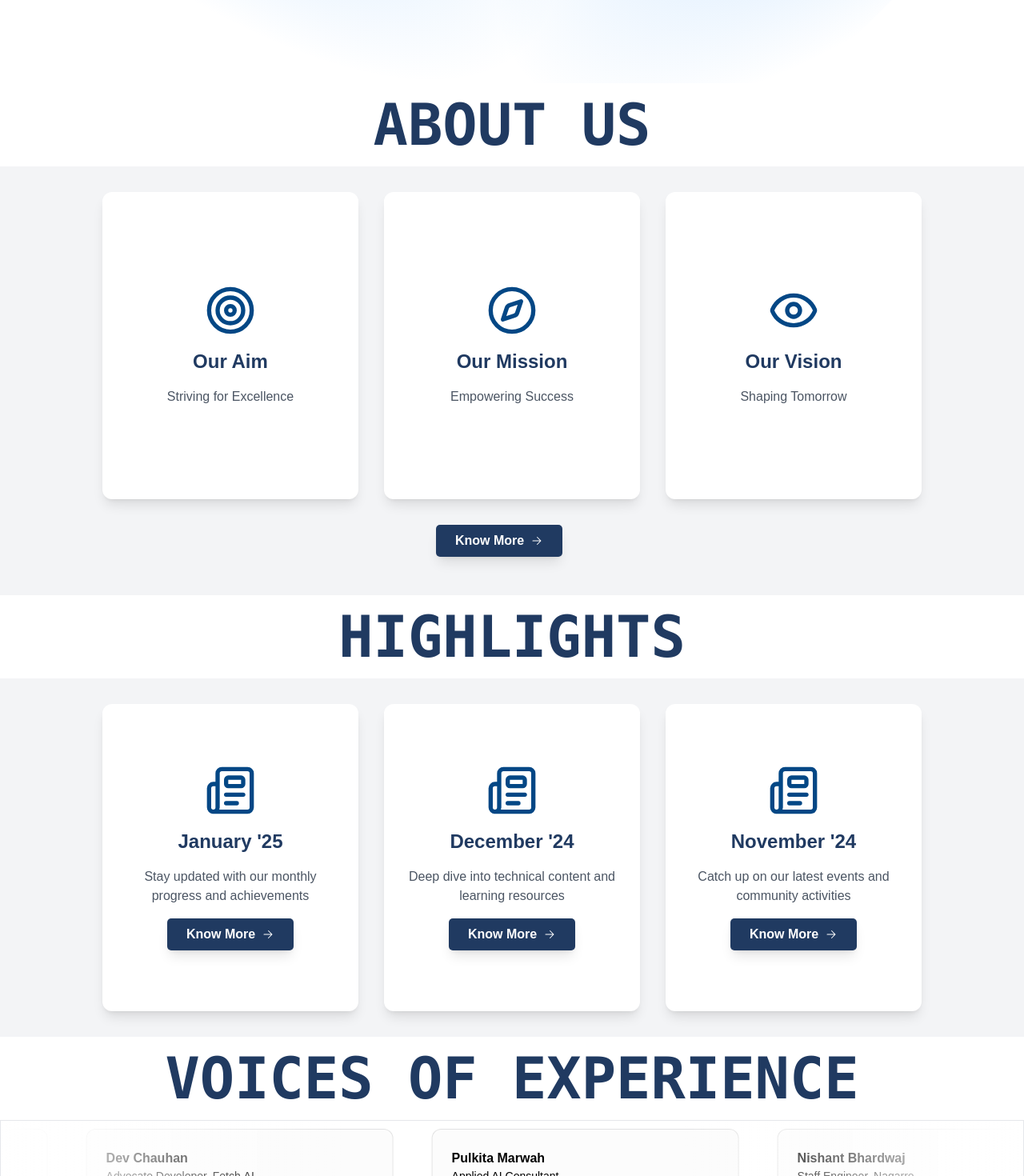
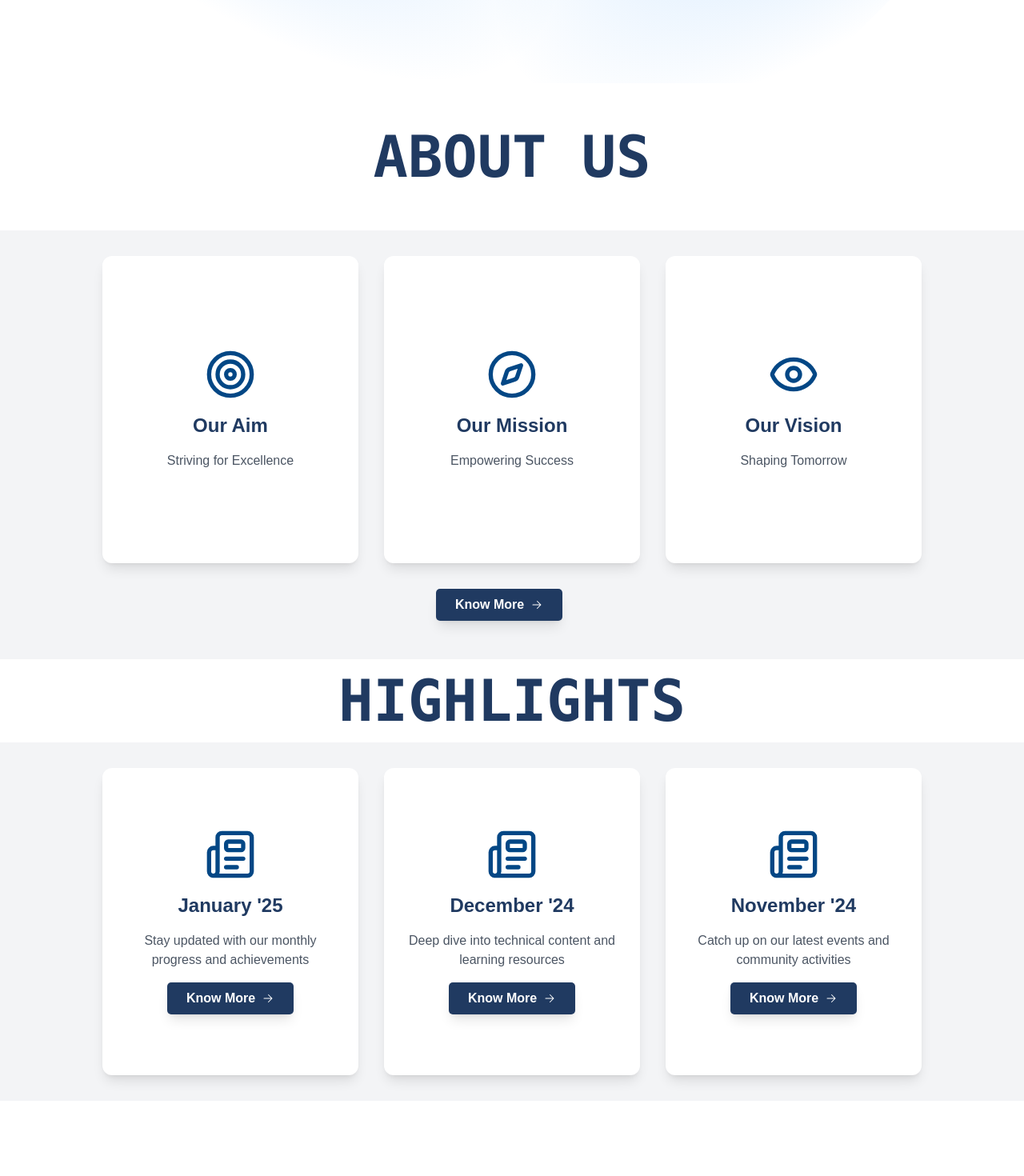
Before and after one commit to StrugglerSuryansh/mlsamiet2.0, a Next.js app: page / in a window 1280 px wide. Shown: the part 680-2150 px from the top of the page at 80% size. Built offline with nearby package versions, Linux system fonts and the light colour scheme.

Commit message:
knowmore fixed

```diff
--- /dev/null
+++ b/src/app/contactus/page.tsx
@@ -0,0 +1,9 @@
+import ContactForm from "@/components/ContactForm";
+
+const contactus = () => {
+    return (
+        <ContactForm/>
+    );
+}
+
+export default contactus;
--- a/src/app/page.tsx
+++ b/src/app/page.tsx
@@ -3,9 +3,6 @@ import { SpotlightNewDemo } from "@/components/HeroSection";
 import { MagicCardDemo } from "@/components/MagicCardDemo";
 import { MarqueeDemo } from "@/components/MarqueeDemo";
 import { AnimatedTestimonialsDemo } from "@/components/AnimatedTestimonials";
-import ContactForm from "@/components/ContactForm";
-import CanvasRevealEffectDemo from "@/components/CanvasRevealEffectDemo";
-import MembersPage from "./members/page";
 import Cards from "@/components/cards";
 import { NewsletterCards } from "@/components/NewsletterCard";
 
@@ -119,7 +116,6 @@ export default function Home() {
         testimonials={testimonials}
         title="MEET THE LEADERS"
       />
-      <ContactForm />
     </div>
   );
 }
--- a/src/components/AnimatedTestimonials.tsx
+++ b/src/components/AnimatedTestimonials.tsx
@@ -28,7 +28,7 @@ export function AnimatedTestimonialsDemo({
   title,
   autoChangeInterval = 2000,
   isAutoChange = false,
-  className = "flex flex-col items-center justify-center gap-4 text-[#203A61] dark:text-cyan-400 text-center font-bold font-mono m-4",
+  className = "flex flex-col items-center justify-center gap-4 text-[#203A61] dark:text-cyan-400 text-center font-bold font-mono m-4 pt-24",
 }: AnimatedTestimonialsProps) {
   const [currentIndex, setCurrentIndex] = useState(0);
 
--- a/src/components/ContactForm.tsx
+++ b/src/components/ContactForm.tsx
@@ -94,7 +94,7 @@ export default function ContactForm() {
             by="character"
             className="text-3xl sm:text-4xl md:text-5xl lg:text-6xl xl:text-7xl"
           >
-            Contact us
+            JOIN US
           </TextAnimate>
         </div>
 
--- a/src/components/MarqueeDemo.tsx
+++ b/src/components/MarqueeDemo.tsx
@@ -103,7 +103,7 @@ const ReviewCard = ({
 export function MarqueeDemo() {
   return (
     <>
-      <div className="flex flex-col items-center justify-center gap-4 text-[#203A61] dark:text-cyan-400 text-center font-bold font-mono m-4">
+      <div className="flex flex-col items-center justify-center gap-4 text-[#203A61] p-12 dark:text-cyan-400 text-center font-bold font-mono m-4 pt-28">
         <TextAnimate
           animation="blurInUp"
           by="character"
--- a/src/components/MobileView.tsx
+++ b/src/components/MobileView.tsx
@@ -23,7 +23,7 @@ const MobileView = ({ visible }: MobileMenuProps) => {
           <NavbarItem href="/gallery" mobileView={true}>
             Gallery
           </NavbarItem>
-          <NavbarItem href="/#contact" mobileView={true}>
+          <NavbarItem href="/contactus" mobileView={true}>
             Join Us
           </NavbarItem>
         </div>
--- a/src/components/NavBar.tsx
+++ b/src/components/NavBar.tsx
@@ -62,7 +62,7 @@ const Navbar = () => {
             <NavbarItem href="/events">Events</NavbarItem>
             <NavbarItem href="/gallery">Gallery</NavbarItem>
             <NavbarItem href="/members">Members</NavbarItem>
-            <NavbarItem href="/#contact">Join Us</NavbarItem>
+            <NavbarItem href="/contactus">Join Us</NavbarItem>
           </div>
         </div>
       </nav >
--- a/src/components/cards.tsx
+++ b/src/components/cards.tsx
@@ -84,7 +84,7 @@ function App() {
 
   return (
     <>
-      <div className="flex flex-col items-center justify-center gap-4 text-[#203A61] dark:text-cyan-400 text-center font-bold font-mono m-4">
+      <div className="flex p-10 flex-col items-center justify-center gap-4 text-[#203A61] dark:text-cyan-400 text-center font-bold font-mono m-4">
         <TextAnimate
           animation="blurInUp"
           by="character"
```
